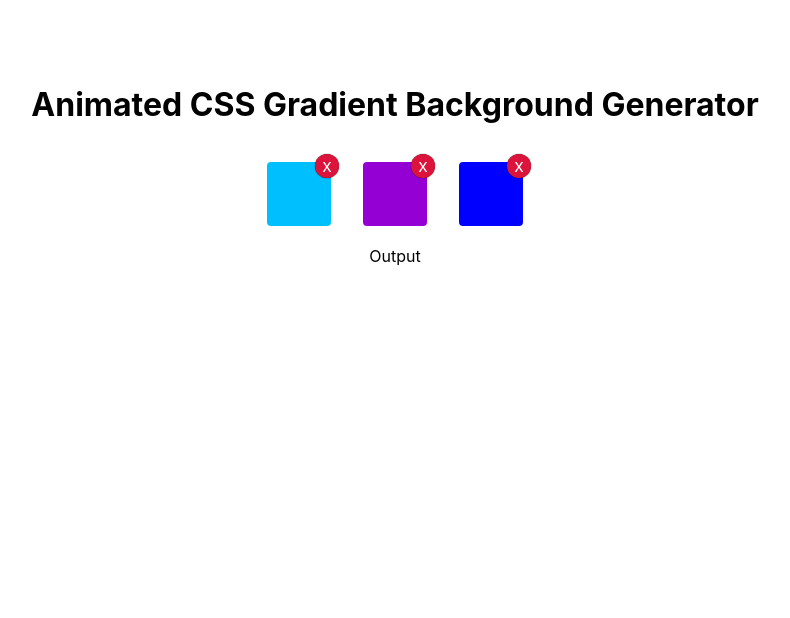
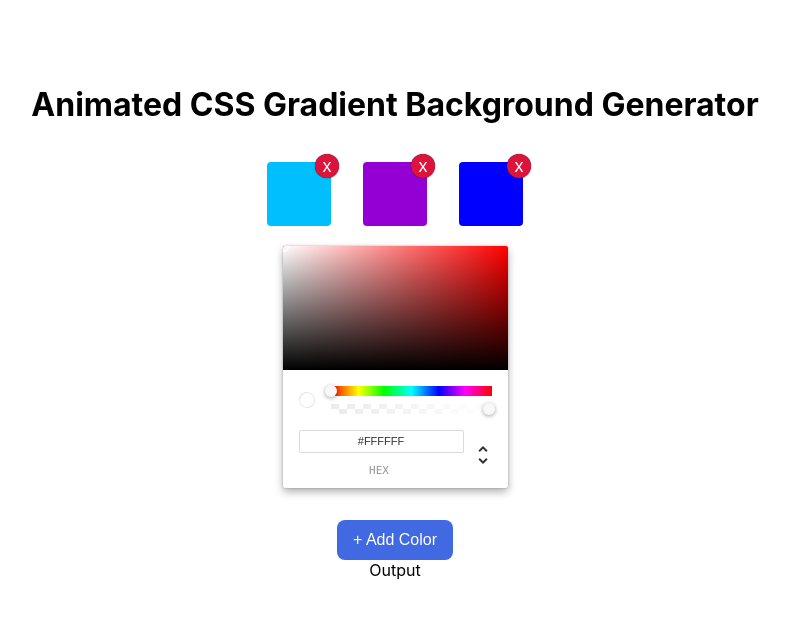
Before and after one commit to lindellcarternyc/cool-generator, a React (Create React App) app: page / in a window 1280 px wide. Shown: the top 618 px of the page, without its empty margins (245-1035 px from the left). Built offline with nearby package versions, Linux system fonts and the light colour scheme.

Commit message:
adds AddColor component to app

```diff
--- a/src/App.tsx
+++ b/src/App.tsx
@@ -1,6 +1,7 @@
 import { SettingsProvider } from './context/SettingsContext'
 
 import Controls from './components/Controls/Controls'
+import AddColor from './components/AddColor/AddColor'
 import Output from './components/Output/Output'
 
 const App = () => {
@@ -12,6 +13,7 @@ const App = () => {
       }}>
         <h1>Animated CSS Gradient Background Generator</h1>
         <Controls />
+        <AddColor />
         <Output />
       </main>
     </SettingsProvider>
```
